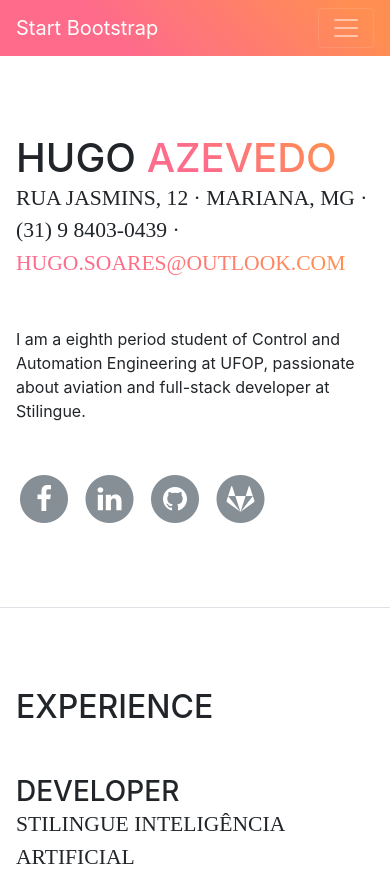
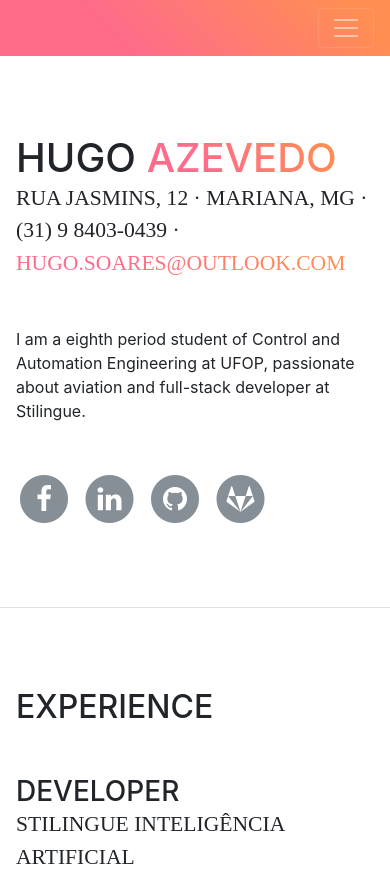
Before and after one commit to hugoazevedosoares/hugoazevedosoares.github.io, a website with bundled scripts: page index.html in a window 390 px wide. Shown: the top 876 px of the page. Built offline with nearby package versions, Linux system fonts and the light colour scheme; a web font is replaced by a local one.

Commit message:
titulo e express adicionado ao package.json

```diff
--- a/index.html
+++ b/index.html
@@ -29,7 +29,7 @@
 
   <nav class="navbar navbar-expand-lg navbar-dark bg-primary fixed-top" id="sideNav">
     <a class="navbar-brand js-scroll-trigger" href="#page-top">
-      <span class="d-block d-lg-none">Start Bootstrap</span>
+      <span class="d-block d-lg-none"></span>
       <span class="d-none d-lg-block">
         <img class="img-fluid img-profile rounded-circle mx-auto mb-2" src="img/p2.jpg" alt="">
       </span>
--- a/package.json
+++ b/package.json
@@ -28,6 +28,7 @@
   "dependencies": {
     "bootstrap": "^4.0.0-beta.2",
     "devicons": "^1.8.0",
+    "express": "^4.16.2",
     "jquery": "^3.2.1",
     "popper.js": "^1.12.6",
     "simple-line-icons": "^2.4.1"
```
